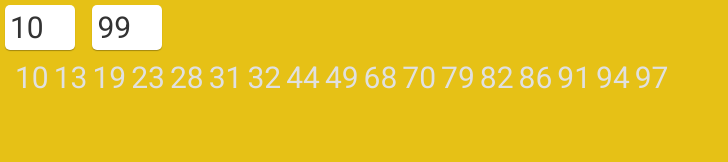
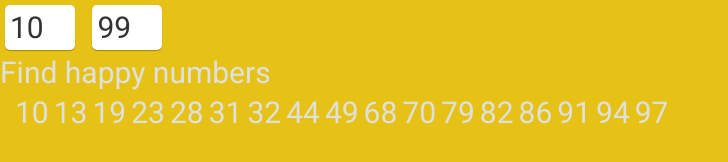
Before and after one commit to SheepTester/happynumbers, a plain HTML site: page index.html in a window 1280 px wide. Shown: the whole page, without its empty margins (0-728 px from the left). Drawn offline with Linux system fonts and the light colour scheme.

Commit message:
Update index.html

```diff
--- a/index.html
+++ b/index.html
@@ -8,6 +8,7 @@
   <body>
     <input type="number" id="min" placeholder="minimum" value="10" max="99">
     <input type="number" id="max" placeholder="minimum" value="99" min="10">
+    <div id="btn">Find happy numbers</div>
     <ul>
       <!-- numbers appear here -->
     </ul>
```
